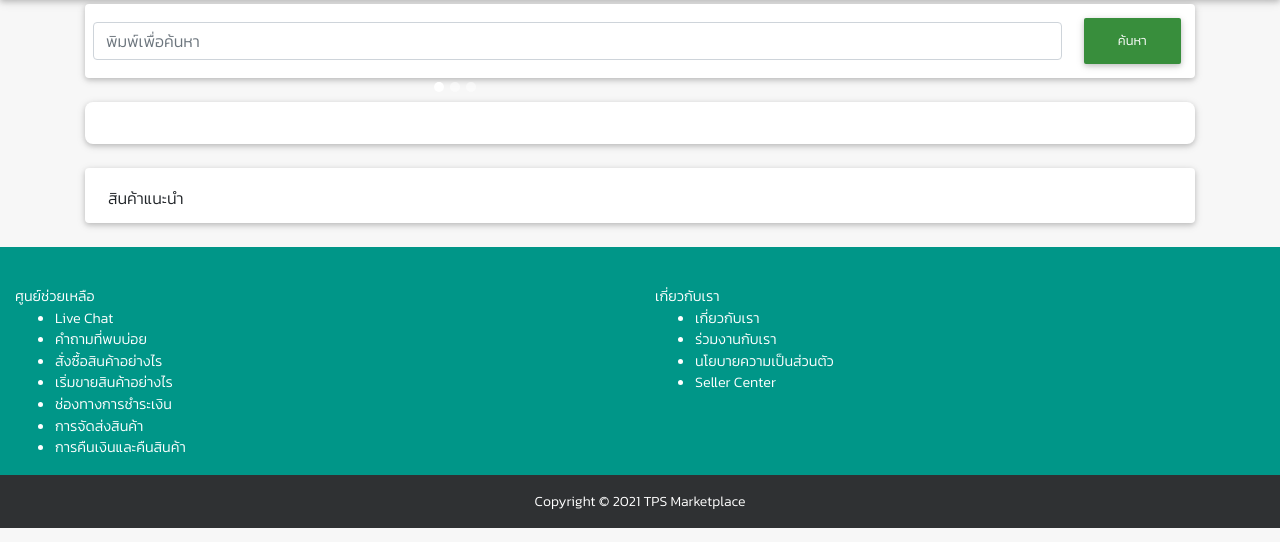
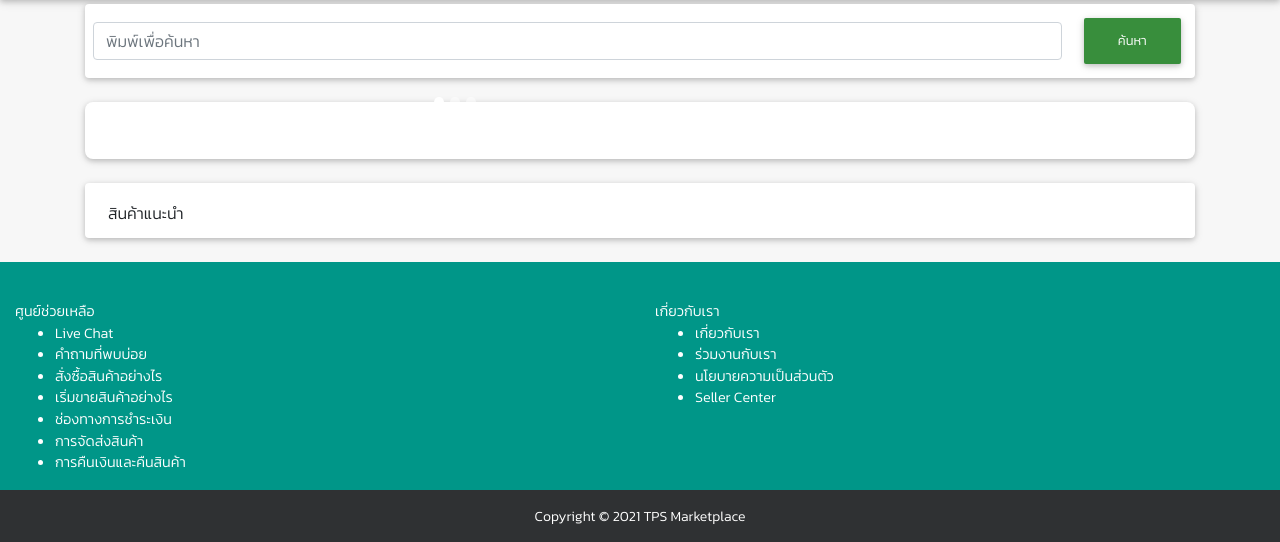
Before and after one commit to ForestCrazy/PHP-Ecommerce-System, a PHP site: page / in a window 1280 px wide. Shown: the part 56-598 px from the top of the page. Run offline with PHP 8.4, Linux system fonts and the light colour scheme; data that the repository does not hold is empty; some libraries are stand-ins or nearby versions.

Commit message:
remove top-buffer class

```diff
--- a/page/home.php
+++ b/page/home.php
@@ -49,7 +49,7 @@
 </div>
 <br>
 <div class="section-banner-header card">
-    <div class="row top-buffer">
+    <div class="row">
         <div class="col-sm-8">
             <div id="carouselBannerControls" class="carousel slide" data-ride="carousel">
                 <ol class="carousel-indicators">
```
